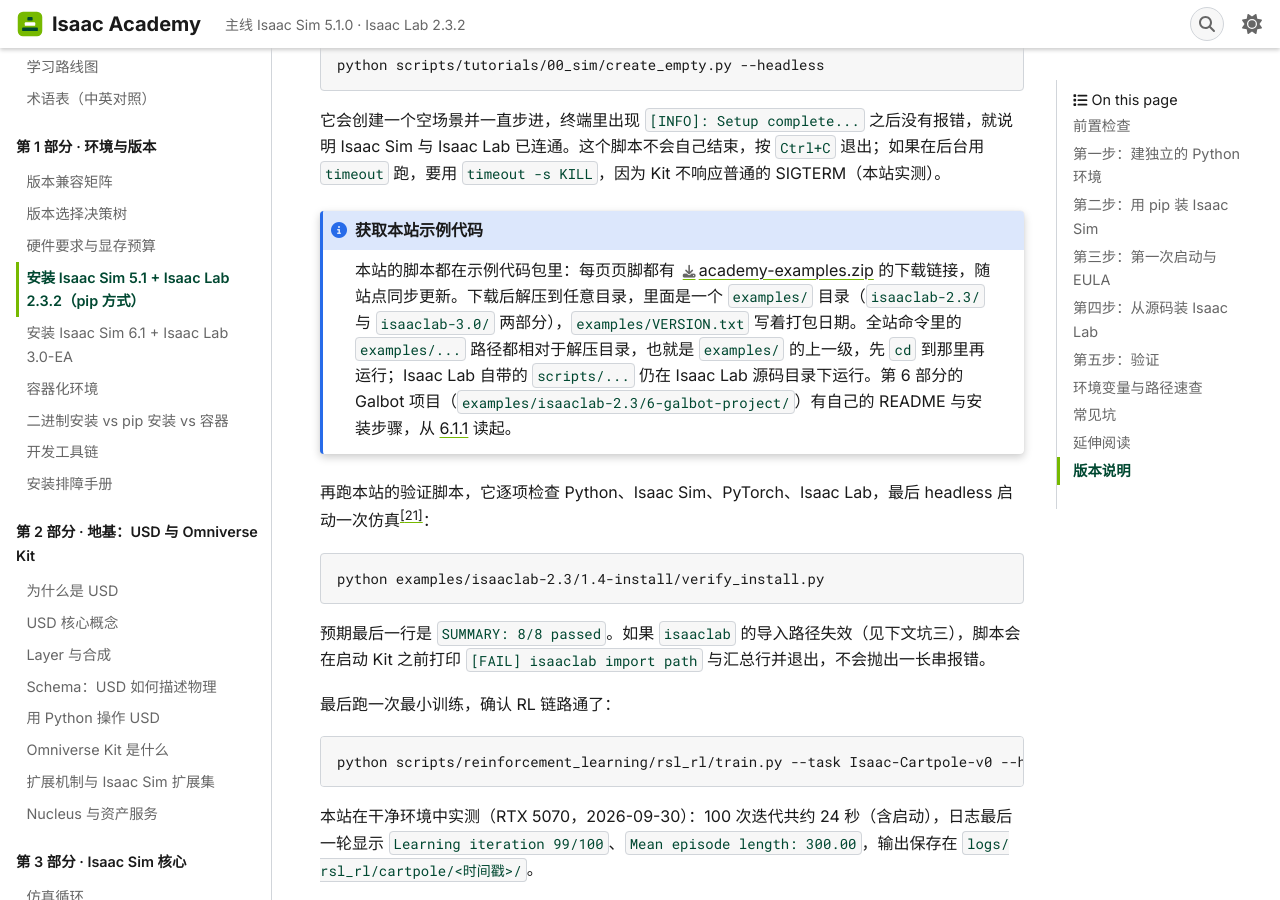
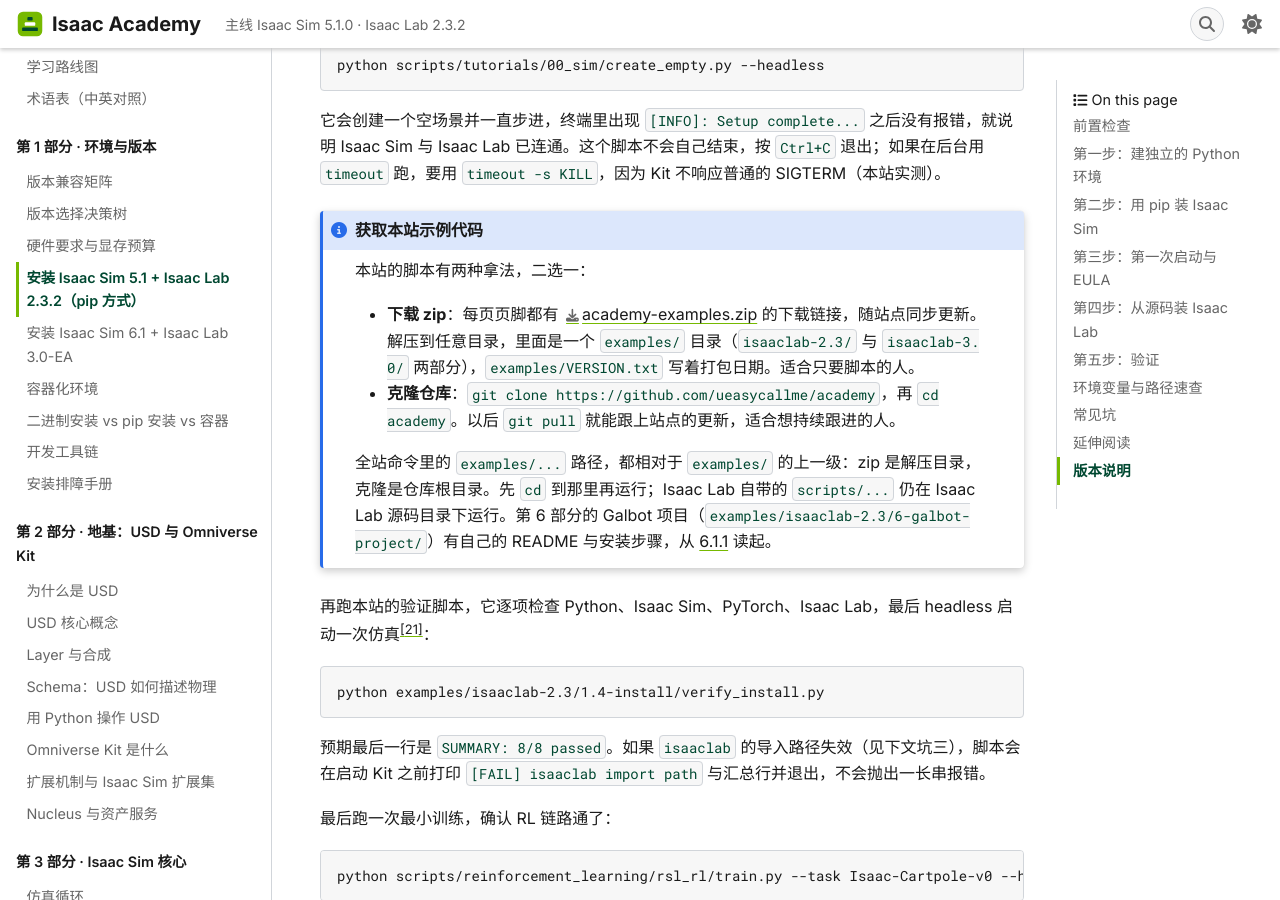
Before and after one commit to ueasycallme/academy, a Sphinx documentation site: the page built from docs/1-env/1.4-install-51-232.md, in a window 1280 px wide and 900 px high, scrolled down 4313 px. Built offline with Sphinx 7.4.7 and the PyData theme 0.15.4, drawn with Linux system fonts in a browser that asks for light colours.

Commit message:
T-SITE-16: 1.4 获取示例代码补第二种方式 git clone（用户决定，D-034 补注）
Co-Authored-By: Claude Fable 5.1 <noreply@anthropic.com>

```diff
--- a/docs/1-env/1.4-install-51-232.md
+++ b/docs/1-env/1.4-install-51-232.md
@@ -179,7 +179,12 @@ python scripts/tutorials/00_sim/create_empty.py --headless
 ::::{admonition} 获取本站示例代码
 :class: note
 
-本站的脚本都在示例代码包里：每页页脚都有 [academy-examples.zip](../_static/academy-examples.zip) 的下载链接，随站点同步更新。下载后解压到任意目录，里面是一个 `examples/` 目录（`isaaclab-2.3/` 与 `isaaclab-3.0/` 两部分），`examples/VERSION.txt` 写着打包日期。全站命令里的 `examples/...` 路径都相对于解压目录，也就是 `examples/` 的上一级，先 `cd` 到那里再运行；Isaac Lab 自带的 `scripts/...` 仍在 Isaac Lab 源码目录下运行。第 6 部分的 Galbot 项目（`examples/isaaclab-2.3/6-galbot-project/`）有自己的 README 与安装步骤，从 [6.1.1](../6-galbot/1-asset/6.1.1-galbot-repo.md) 读起。
+本站的脚本有两种拿法，二选一：
+
+- **下载 zip**：每页页脚都有 [academy-examples.zip](../_static/academy-examples.zip) 的下载链接，随站点同步更新。解压到任意目录，里面是一个 `examples/` 目录（`isaaclab-2.3/` 与 `isaaclab-3.0/` 两部分），`examples/VERSION.txt` 写着打包日期。适合只要脚本的人。
+- **克隆仓库**：`git clone https://github.com/ueasycallme/academy`，再 `cd academy`。以后 `git pull` 就能跟上站点的更新，适合想持续跟进的人。
+
+全站命令里的 `examples/...` 路径，都相对于 `examples/` 的上一级：zip 是解压目录，克隆是仓库根目录。先 `cd` 到那里再运行；Isaac Lab 自带的 `scripts/...` 仍在 Isaac Lab 源码目录下运行。第 6 部分的 Galbot 项目（`examples/isaaclab-2.3/6-galbot-project/`）有自己的 README 与安装步骤，从 [6.1.1](../6-galbot/1-asset/6.1.1-galbot-repo.md) 读起。
 ::::
 
 再跑本站的验证脚本，它逐项检查 Python、Isaac Sim、PyTorch、Isaac Lab，最后 headless 启动一次仿真[^ex]：
```
